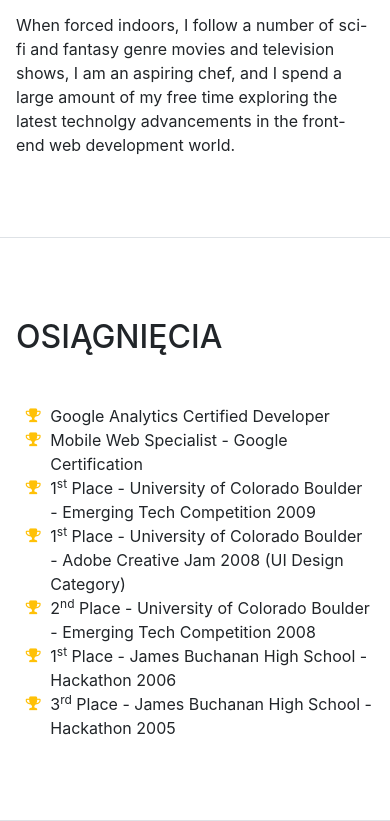
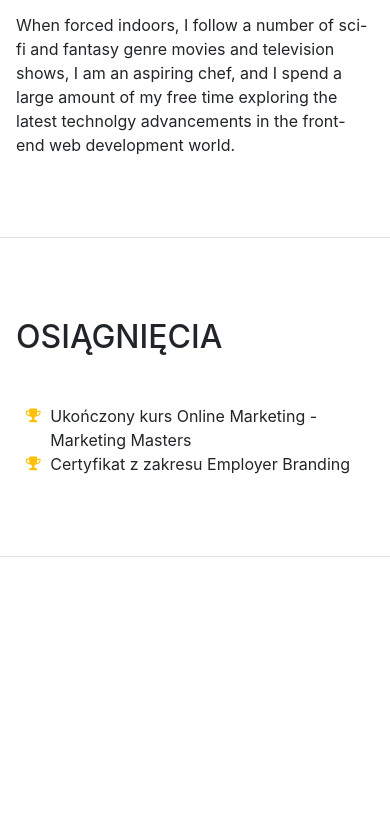
Before and after one commit to zuziaraubo/curriculum-vitae, a website with bundled scripts: page index.html in a window 390 px wide. Shown: the part 3712-4533 px from the top of the page. After the commit the page ends 4269 px from the top, so only its background shows below. Built offline with nearby package versions, Linux system fonts and the light colour scheme; a web font is replaced by a local one.

Commit message:
Update index.html

```diff
--- a/index.html
+++ b/index.html
@@ -229,37 +229,16 @@
         </div>
       </section>
 
-      <section class="resume-section p-3 p-lg-5 d-flex flex-column" id="awards">
+       <section class="resume-section p-3 p-lg-5 d-flex flex-column" id="awards">
         <div class="my-auto">
           <h2 class="mb-5">Osiągnięcia</h2>
           <ul class="fa-ul mb-0">
             <li>
               <i class="fa-li fa fa-trophy text-warning"></i>
-              Google Analytics Certified Developer</li>
+              Ukończony kurs Online Marketing - Marketing Masters</li>
             <li>
               <i class="fa-li fa fa-trophy text-warning"></i>
-              Mobile Web Specialist - Google Certification</li>
-            <li>
-              <i class="fa-li fa fa-trophy text-warning"></i>
-              1<sup>st</sup>
-              Place - University of Colorado Boulder - Emerging Tech Competition 2009</li>
-            <li>
-              <i class="fa-li fa fa-trophy text-warning"></i>
-              1<sup>st</sup>
-              Place - University of Colorado Boulder - Adobe Creative Jam 2008 (UI Design Category)</li>
-            <li>
-              <i class="fa-li fa fa-trophy text-warning"></i>
-              2<sup>nd</sup>
-              Place - University of Colorado Boulder - Emerging Tech Competition 2008</li>
-            <li>
-            <li>
-              <i class="fa-li fa fa-trophy text-warning"></i>
-              1<sup>st</sup>
-              Place - James Buchanan High School - Hackathon 2006</li>
-            <li>
-              <i class="fa-li fa fa-trophy text-warning"></i>
-              3<sup>rd</sup>
-              Place - James Buchanan High School - Hackathon 2005</li>
+              Certyfikat z zakresu Employer Branding</li>
           </ul>
         </div>
       </section>
```
